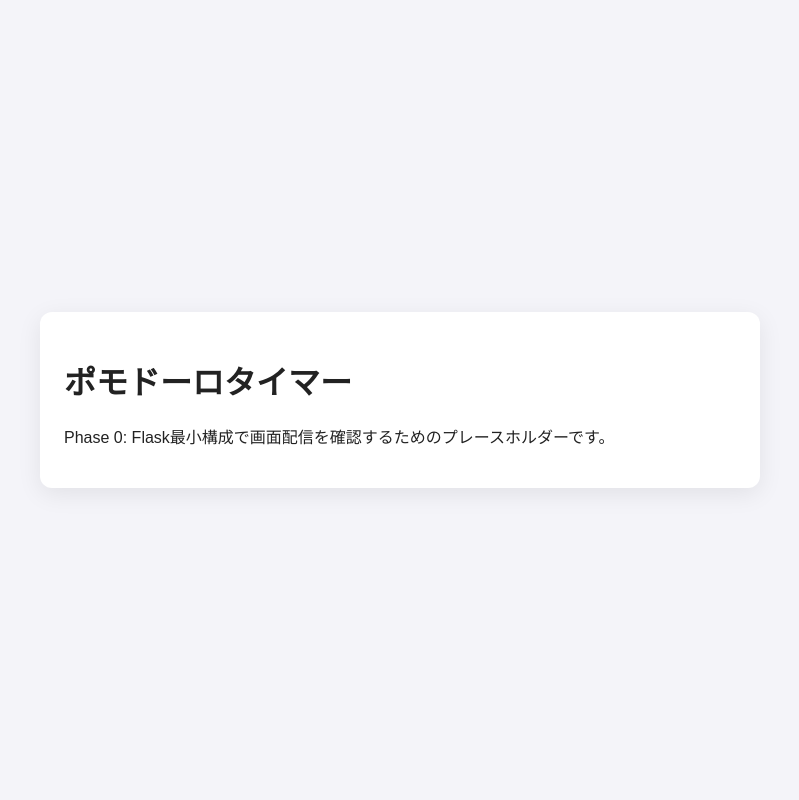
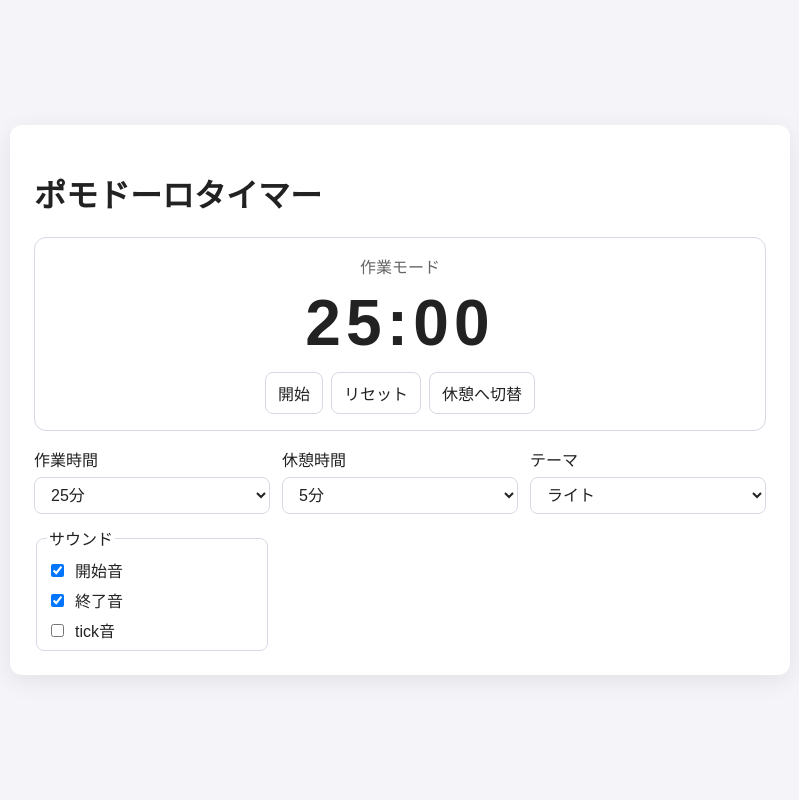
Before and after one commit to sandeepsrana/jpcopilot, a Flask app: page / in a window 1280 px wide. Shown: the whole page, without its empty margins (240-1039 px from the left). Run offline with Flask 3, Linux system fonts and the light colour scheme.

Commit message:
feat: add customizable pomodoro settings and themes

```diff
--- a/1.pomodoro/static/css/style.css
+++ b/1.pomodoro/static/css/style.css
@@ -1,6 +1,28 @@
 :root {
   --bg: #f4f4f9;
+  --panel: #ffffff;
   --text: #222;
+  --muted: #666;
+  --accent: #4e6cf0;
+  --border: #d6d9e6;
+}
+
+body[data-theme='dark'] {
+  --bg: #111218;
+  --panel: #1b1f2a;
+  --text: #f2f5ff;
+  --muted: #aeb6cf;
+  --accent: #8aa2ff;
+  --border: #30364b;
+}
+
+body[data-theme='focus'] {
+  --bg: #f2f7f2;
+  --panel: #f9fdf9;
+  --text: #1f2b20;
+  --muted: #4f6653;
+  --accent: #2e8b57;
+  --border: #cadbcf;
 }
 
 * {
@@ -18,9 +40,79 @@ body {
 }
 
 .app-shell {
-  width: min(90vw, 720px);
+  width: min(92vw, 780px);
   padding: 24px;
   border-radius: 12px;
-  background: #fff;
+  background: var(--panel);
   box-shadow: 0 6px 24px rgba(0, 0, 0, 0.08);
 }
+
+.timer-panel {
+  border: 1px solid var(--border);
+  border-radius: 12px;
+  padding: 16px;
+  margin-bottom: 16px;
+  text-align: center;
+}
+
+.phase-label {
+  margin: 0;
+  color: var(--muted);
+}
+
+.time-display {
+  margin: 8px 0 12px;
+  font-size: clamp(2rem, 8vw, 4rem);
+  font-weight: 700;
+  letter-spacing: 0.08em;
+}
+
+.actions {
+  display: flex;
+  justify-content: center;
+  gap: 8px;
+  flex-wrap: wrap;
+}
+
+button,
+select {
+  border: 1px solid var(--border);
+  border-radius: 8px;
+  padding: 8px 12px;
+  font: inherit;
+  color: var(--text);
+  background: var(--panel);
+}
+
+button {
+  cursor: pointer;
+}
+
+button:hover {
+  border-color: var(--accent);
+}
+
+.settings-grid {
+  display: grid;
+  grid-template-columns: repeat(auto-fit, minmax(180px, 1fr));
+  gap: 12px;
+}
+
+.settings-grid label {
+  display: grid;
+  gap: 6px;
+}
+
+.sound-settings {
+  border: 1px solid var(--border);
+  border-radius: 8px;
+  padding: 8px 10px;
+  display: grid;
+  gap: 6px;
+}
+
+.sound-settings label {
+  grid-template-columns: auto 1fr;
+  align-items: center;
+  gap: 8px;
+}
--- a/1.pomodoro/static/js/main.js
+++ b/1.pomodoro/static/js/main.js
@@ -1 +1,235 @@
-console.log("Pomodoro app shell loaded.");
+const STORAGE_KEY = 'pomodoro.custom.settings.v1';
+
+const state = {
+  mode: 'focus',
+  isRunning: false,
+  remainingSec: 25 * 60,
+  timerId: null,
+  settings: {
+    focusMinutes: 25,
+    breakMinutes: 5,
+    theme: 'light',
+    sounds: {
+      start: true,
+      end: true,
+      tick: false,
+    },
+  },
+};
+
+const dom = {
+  body: document.body,
+  phaseLabel: document.getElementById('phaseLabel'),
+  timeDisplay: document.getElementById('timeDisplay'),
+  startStopBtn: document.getElementById('startStopBtn'),
+  resetBtn: document.getElementById('resetBtn'),
+  modeBtn: document.getElementById('modeBtn'),
+  focusDurationSelect: document.getElementById('focusDurationSelect'),
+  breakDurationSelect: document.getElementById('breakDurationSelect'),
+  themeSelect: document.getElementById('themeSelect'),
+  soundStart: document.getElementById('soundStart'),
+  soundEnd: document.getElementById('soundEnd'),
+  soundTick: document.getElementById('soundTick'),
+};
+
+function beep(frequency = 660, durationMs = 80, gainValue = 0.03) {
+  const AudioContextClass = window.AudioContext || window.webkitAudioContext;
+  if (!AudioContextClass) return;
+  const context = new AudioContextClass();
+  const oscillator = context.createOscillator();
+  const gain = context.createGain();
+  oscillator.type = 'sine';
+  oscillator.frequency.value = frequency;
+  gain.gain.value = gainValue;
+  oscillator.connect(gain);
+  gain.connect(context.destination);
+  oscillator.start();
+  oscillator.stop(context.currentTime + durationMs / 1000);
+  oscillator.onended = () => context.close();
+}
+
+function playStartSound() {
+  if (state.settings.sounds.start) {
+    beep(740, 100);
+  }
+}
+
+function playTickSound() {
+  if (state.settings.sounds.tick) {
+    beep(520, 40, 0.015);
+  }
+}
+
+function playEndSound() {
+  if (state.settings.sounds.end) {
+    beep(520, 90);
+    setTimeout(() => beep(740, 140), 110);
+  }
+}
+
+function formatTime(totalSec) {
+  const m = Math.floor(totalSec / 60);
+  const s = totalSec % 60;
+  return `${String(m).padStart(2, '0')}:${String(s).padStart(2, '0')}`;
+}
+
+function getModeDurationSec(mode) {
+  return (mode === 'focus' ? state.settings.focusMinutes : state.settings.breakMinutes) * 60;
+}
+
+function saveSettings() {
+  localStorage.setItem(STORAGE_KEY, JSON.stringify(state.settings));
+}
+
+function loadSettings() {
+  try {
+    const raw = localStorage.getItem(STORAGE_KEY);
+    if (!raw) return;
+    const parsed = JSON.parse(raw);
+    if (![15, 25, 35, 45].includes(parsed.focusMinutes)) return;
+    if (![5, 10, 15].includes(parsed.breakMinutes)) return;
+    if (!['light', 'dark', 'focus'].includes(parsed.theme)) return;
+    state.settings = {
+      focusMinutes: parsed.focusMinutes,
+      breakMinutes: parsed.breakMinutes,
+      theme: parsed.theme,
+      sounds: {
+        start: Boolean(parsed.sounds?.start),
+        end: Boolean(parsed.sounds?.end),
+        tick: Boolean(parsed.sounds?.tick),
+      },
+    };
+  } catch {
+    localStorage.removeItem(STORAGE_KEY);
+  }
+}
+
+function syncFormFromState() {
+  dom.focusDurationSelect.value = String(state.settings.focusMinutes);
+  dom.breakDurationSelect.value = String(state.settings.breakMinutes);
+  dom.themeSelect.value = state.settings.theme;
+  dom.soundStart.checked = state.settings.sounds.start;
+  dom.soundEnd.checked = state.settings.sounds.end;
+  dom.soundTick.checked = state.settings.sounds.tick;
+  dom.body.dataset.theme = state.settings.theme;
+}
+
+function updateModeLabel() {
+  if (state.mode === 'focus') {
+    dom.phaseLabel.textContent = '作業モード';
+    dom.modeBtn.textContent = '休憩へ切替';
+  } else {
+    dom.phaseLabel.textContent = '休憩モード';
+    dom.modeBtn.textContent = '作業へ切替';
+  }
+}
+
+function updateTime() {
+  dom.timeDisplay.textContent = formatTime(state.remainingSec);
+}
+
+function stopTimer() {
+  if (state.timerId) {
+    clearInterval(state.timerId);
+    state.timerId = null;
+  }
+  state.isRunning = false;
+  dom.startStopBtn.textContent = '開始';
+}
+
+function resetCurrentMode() {
+  state.remainingSec = getModeDurationSec(state.mode);
+  updateTime();
+}
+
+function startTimer() {
+  if (state.isRunning) return;
+  state.isRunning = true;
+  dom.startStopBtn.textContent = '停止';
+  playStartSound();
+  state.timerId = setInterval(() => {
+    if (state.remainingSec <= 0) {
+      stopTimer();
+      playEndSound();
+      return;
+    }
+    state.remainingSec -= 1;
+    playTickSound();
+    updateTime();
+    if (state.remainingSec <= 0) {
+      stopTimer();
+      playEndSound();
+    }
+  }, 1000);
+}
+
+function setupEvents() {
+  dom.startStopBtn.addEventListener('click', () => {
+    if (state.isRunning) {
+      stopTimer();
+    } else {
+      startTimer();
+    }
+  });
+
+  dom.resetBtn.addEventListener('click', () => {
+    stopTimer();
+    resetCurrentMode();
+  });
+
+  dom.modeBtn.addEventListener('click', () => {
+    stopTimer();
+    state.mode = state.mode === 'focus' ? 'break' : 'focus';
+    updateModeLabel();
+    resetCurrentMode();
+  });
+
+  dom.focusDurationSelect.addEventListener('change', (event) => {
+    state.settings.focusMinutes = Number(event.target.value);
+    saveSettings();
+    if (state.mode === 'focus') {
+      stopTimer();
+      resetCurrentMode();
+    }
+  });
+
+  dom.breakDurationSelect.addEventListener('change', (event) => {
+    state.settings.breakMinutes = Number(event.target.value);
+    saveSettings();
+    if (state.mode === 'break') {
+      stopTimer();
+      resetCurrentMode();
+    }
+  });
+
+  dom.themeSelect.addEventListener('change', (event) => {
+    state.settings.theme = event.target.value;
+    dom.body.dataset.theme = state.settings.theme;
+    saveSettings();
+  });
+
+  dom.soundStart.addEventListener('change', (event) => {
+    state.settings.sounds.start = event.target.checked;
+    saveSettings();
+  });
+
+  dom.soundEnd.addEventListener('change', (event) => {
+    state.settings.sounds.end = event.target.checked;
+    saveSettings();
+  });
+
+  dom.soundTick.addEventListener('change', (event) => {
+    state.settings.sounds.tick = event.target.checked;
+    saveSettings();
+  });
+}
+
+function init() {
+  loadSettings();
+  syncFormFromState();
+  updateModeLabel();
+  resetCurrentMode();
+  setupEvents();
+}
+
+init();
--- a/1.pomodoro/templates/index.html
+++ b/1.pomodoro/templates/index.html
@@ -6,10 +6,56 @@
     <title>ポモドーロタイマー</title>
     <link rel="stylesheet" href="{{ url_for('static', filename='css/style.css') }}" />
   </head>
-  <body>
+  <body data-theme="light">
     <main class="app-shell">
       <h1>ポモドーロタイマー</h1>
-      <p>Phase 0: Flask最小構成で画面配信を確認するためのプレースホルダーです。</p>
+
+      <section class="timer-panel">
+        <p id="phaseLabel" class="phase-label">作業モード</p>
+        <p id="timeDisplay" class="time-display">25:00</p>
+        <div class="actions">
+          <button id="startStopBtn" type="button">開始</button>
+          <button id="resetBtn" type="button">リセット</button>
+          <button id="modeBtn" type="button">休憩へ切替</button>
+        </div>
+      </section>
+
+      <section class="settings-grid" aria-label="カスタマイズ設定">
+        <label>
+          作業時間
+          <select id="focusDurationSelect">
+            <option value="15">15分</option>
+            <option value="25" selected>25分</option>
+            <option value="35">35分</option>
+            <option value="45">45分</option>
+          </select>
+        </label>
+
+        <label>
+          休憩時間
+          <select id="breakDurationSelect">
+            <option value="5" selected>5分</option>
+            <option value="10">10分</option>
+            <option value="15">15分</option>
+          </select>
+        </label>
+
+        <label>
+          テーマ
+          <select id="themeSelect">
+            <option value="light" selected>ライト</option>
+            <option value="dark">ダーク</option>
+            <option value="focus">フォーカス</option>
+          </select>
+        </label>
+
+        <fieldset class="sound-settings">
+          <legend>サウンド</legend>
+          <label><input id="soundStart" type="checkbox" checked /> 開始音</label>
+          <label><input id="soundEnd" type="checkbox" checked /> 終了音</label>
+          <label><input id="soundTick" type="checkbox" /> tick音</label>
+        </fieldset>
+      </section>
     </main>
     <script src="{{ url_for('static', filename='js/main.js') }}"></script>
   </body>
```
